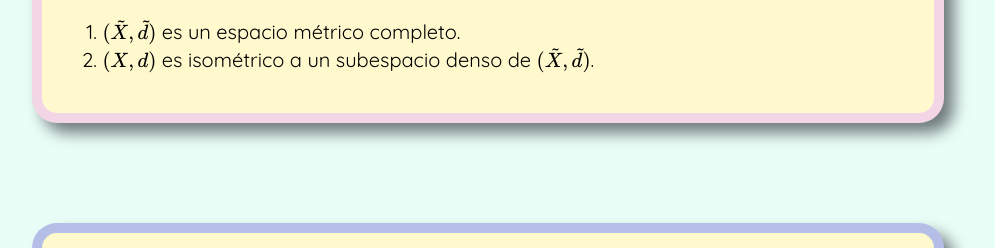
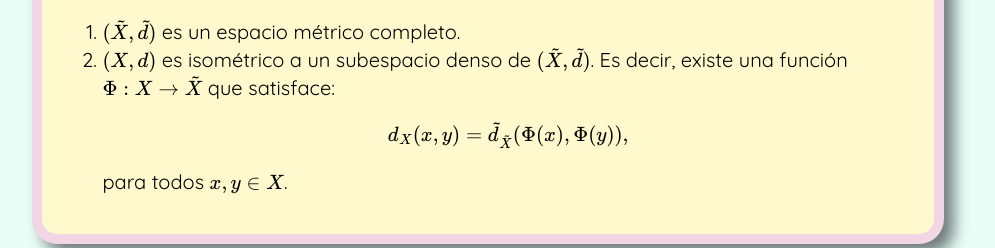
Before and after one commit to tfrancisco-ciencias/AnalisisMatematicoUNO, a plain HTML site: page Secciones/S8.html in a window 1280 px wide. Shown: the part 7537-7785 px from the top of the page, without its empty margins (152-1147 px from the left). Drawn offline with nearby package versions, Linux system fonts and the light colour scheme; a web font is replaced by a local one.

Commit message:
missing definition

```diff
--- a/Secciones/S8.html
+++ b/Secciones/S8.html
@@ -802,7 +802,12 @@
     </li>
     <li>
       \((X,d)\) es isométrico a un subespacio denso de
-      \((\tilde{X},\tilde{d})\).
+      \((\tilde{X},\tilde{d})\). Es decir, existe una
+      función \(\Phi:X\to \tilde{X}\) que satisface:
+      \[
+      d_X(x,y)=\tilde{d}_{\tilde{X}}(\Phi(x),\Phi(y)),
+      \]
+      para todos \(x,y\in X\).
     </li>
   </ol>
 </div>
```
